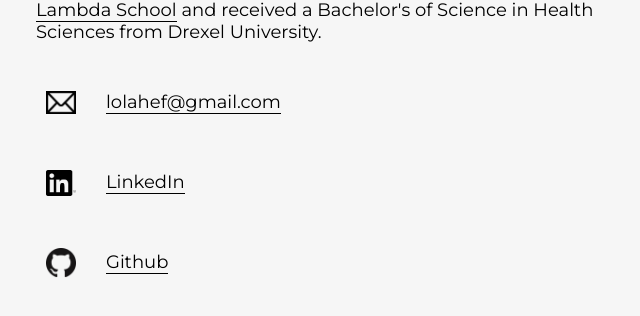
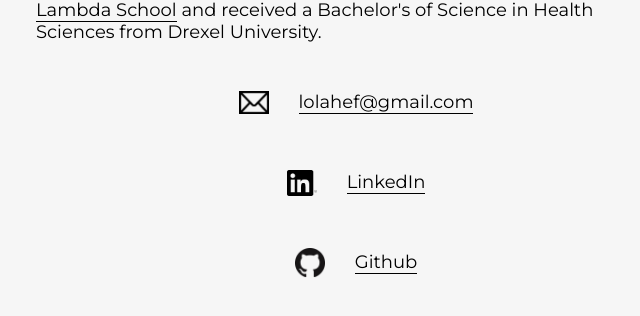
Before and after one commit to lolax/portfolio, a Vue app: page / in a window 1280 px wide. Before the commit this address led to /about. Shown: the part 146-462 px from the top of the page, without its empty margins (294-934 px from the left). Built offline with nearby package versions, Linux system fonts and the light colour scheme; what vue-progressive-image would draw is missing.

Commit message:
Fix route

```diff
--- a/src/components/about/About.vue
+++ b/src/components/about/About.vue
@@ -69,7 +69,7 @@ export default {
   }
   .connect-item {
     display: flex;
-    justify-content: flex-start;
+    justify-content: center;
     align-items: center;
     height: 4rem;
     padding: 1rem;
--- a/src/router.js
+++ b/src/router.js
@@ -1,10 +1,6 @@
 import Vue from 'vue'
 import Router from 'vue-router'
 import About from './components/about/About.vue'
-import Portfolio from './components/portfolio/Portfolio.vue'
-import Writing from './components/writing/Writing.vue'
-import Connect from './components/connect/Connect.vue'
-import Resume from './components/etc/Resume.vue'
 import NotFound from './components/etc/NotFound.vue'
 
 Vue.use(Router)
@@ -14,27 +10,7 @@ export default new Router({
   routes: [
     {
       path: '/',
-      redirect: '/about'
-    },
-    {
-      path: '/about',
-      name: 'about',
-      component: About,
-    },
-    {
-      path: '/portfolio',
-      name: 'portfolio',
-      component: Portfolio,
-    },
-    {
-      path: '/writing',
-      name: 'writing',
-      component: Writing,
-    },
-    {
-      path: '/connect',
-      name: 'connect',
-      component: Connect,
+      component: About
     },
     {
       path: '*',
```
